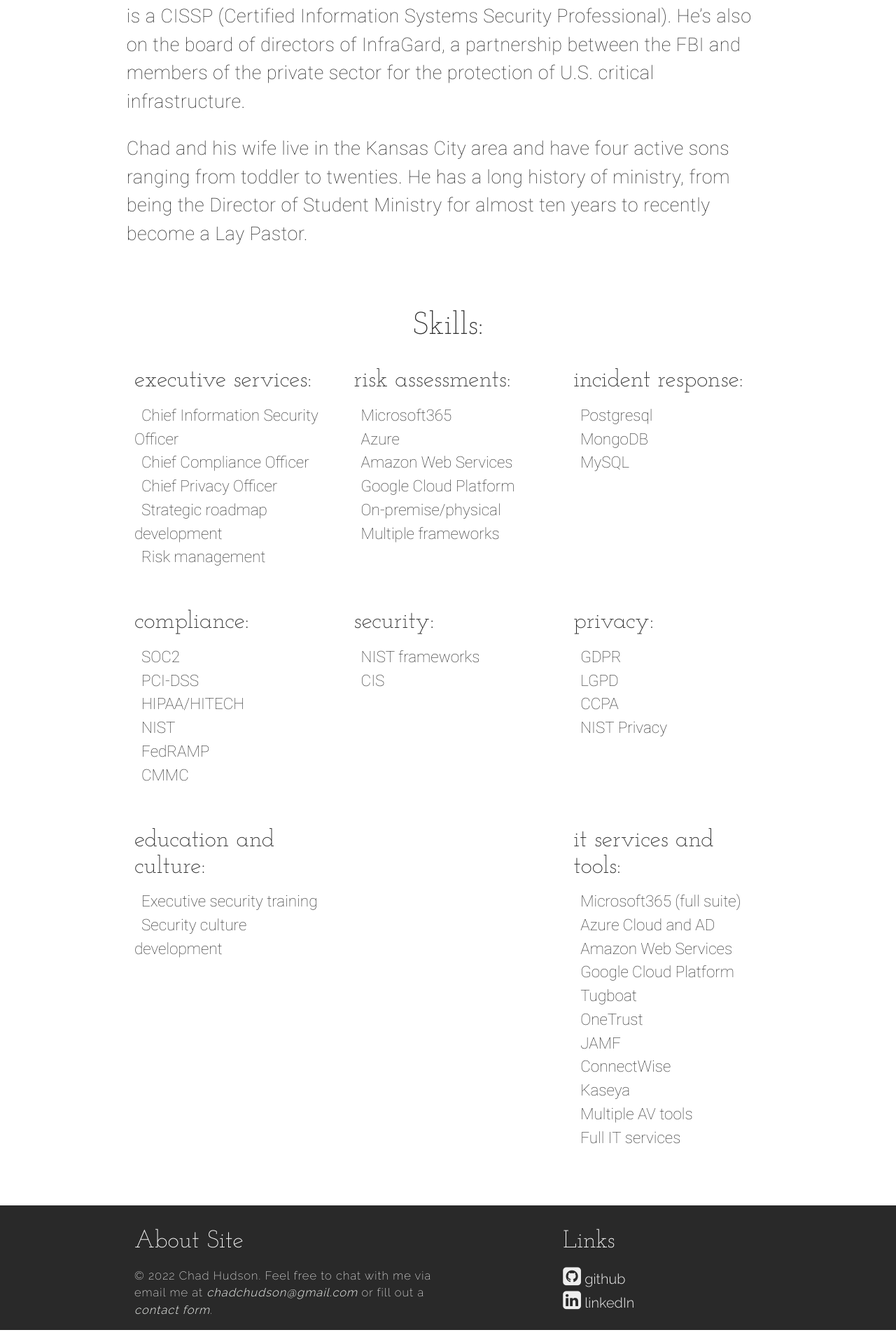
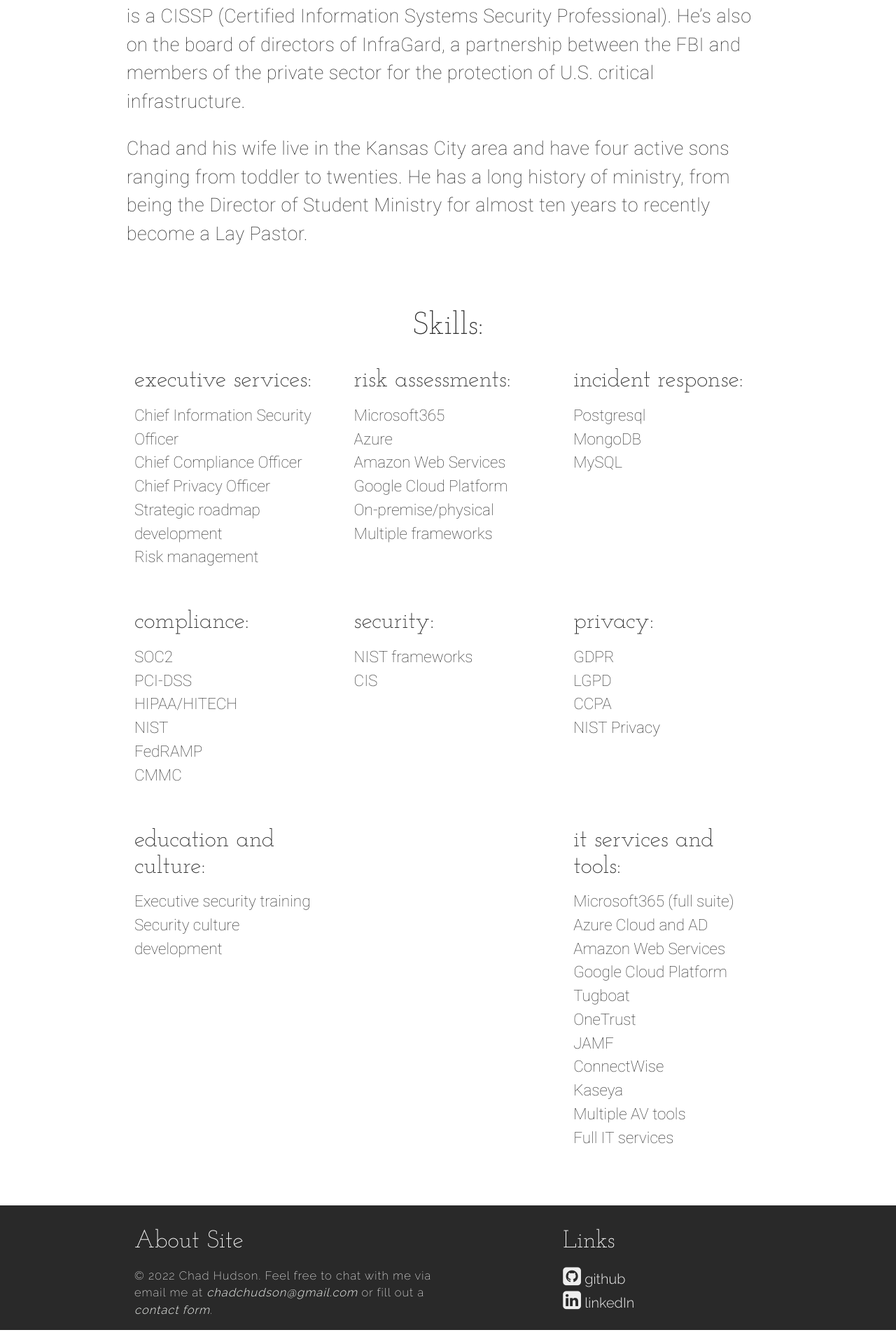
Before and after one commit to chadchudson/chadchudson.github.io, a Jekyll site: the page built from about.html, in a window 1280 px wide. Shown: the part 841-2761 px from the top of the page at 70% size. Built offline with Jekyll 4.4.1, drawn with Linux system fonts in a browser that asks for light colours; nearby versions of some CDN libraries.

Commit message:
reduced skill_names margin-left from 10 to 0px

```diff
--- a/assets/css/main.css
+++ b/assets/css/main.css
@@ -618,7 +618,7 @@ nav ul li {
   color: #292929;
   font-style: "Raleway", sans-serif;
   font-weight: 200;
-  margin-left: 10px; }
+  margin-left: 0px; }
 
 .my_container {
   max-width: 1300px;
```
